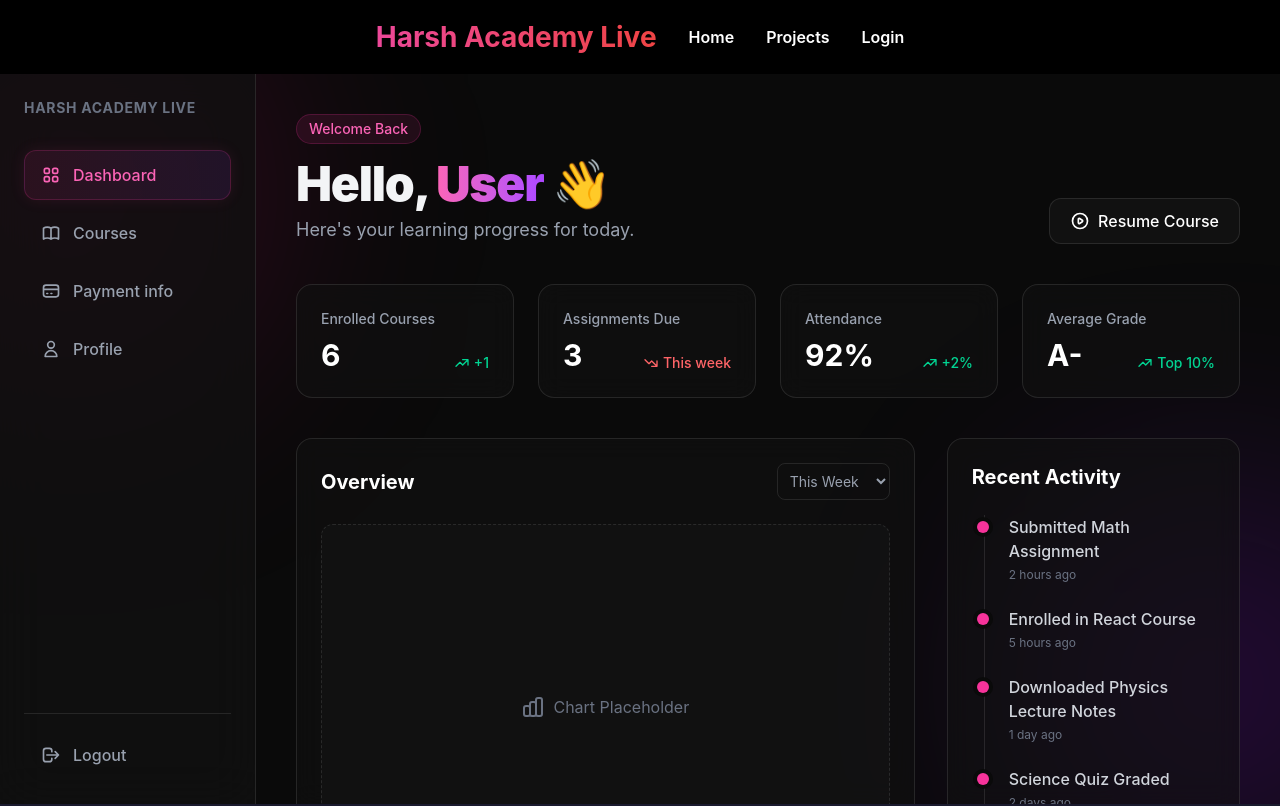
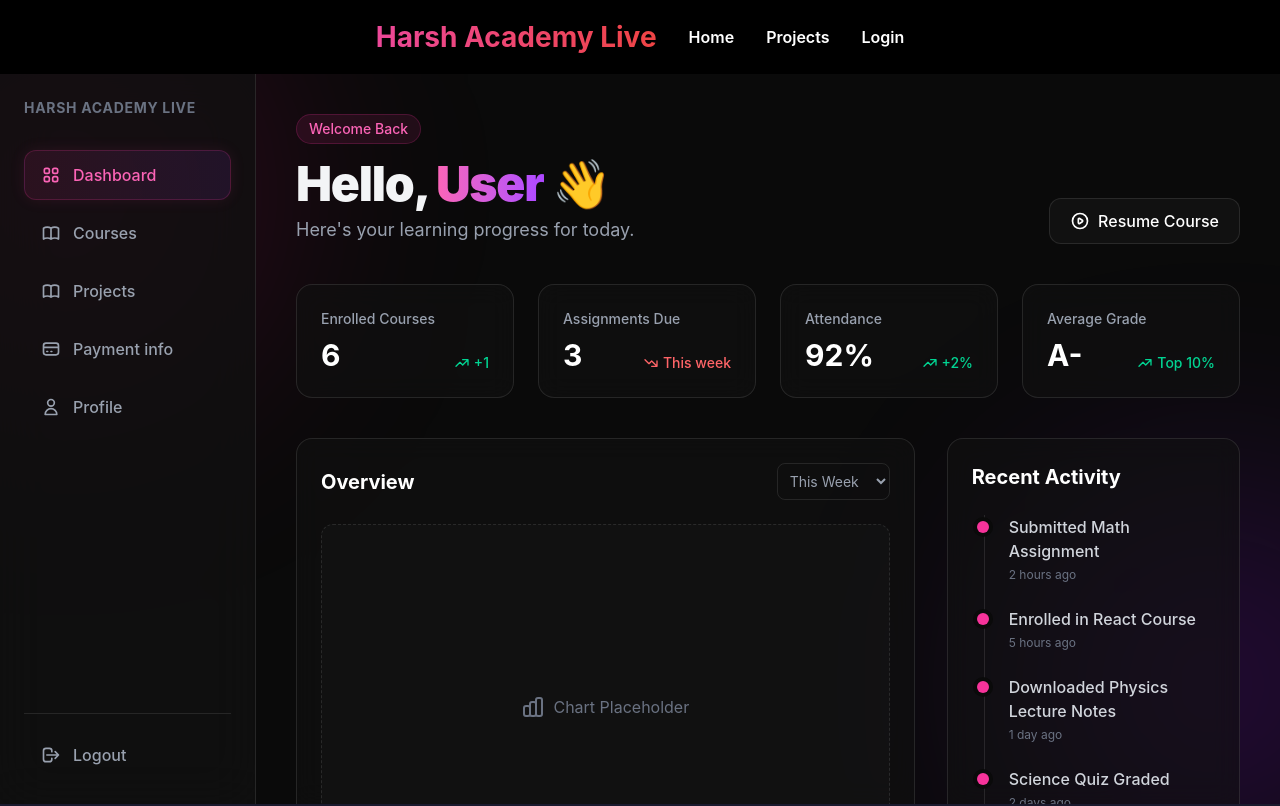
Before and after one commit to harsh-suman5/testing_website, a React (Vite) app: page /dash_home in a window 1280 px wide. Shown: the top 806 px of the page. Built offline with nearby package versions, Linux system fonts and the light colour scheme; no server answers.

Commit message:
sidebar projects added

```diff
--- a/src/components/dashboard/dash_home.jsx
+++ b/src/components/dashboard/dash_home.jsx
@@ -73,6 +73,12 @@ const Dash_home = () => {
               <a href="/courses" className="flex items-center gap-3 px-4 py-3 rounded-xl text-gray-400 hover:text-white hover:bg-white/5 border border-transparent hover:border-white/10 transition-all font-medium group">
                 <svg className="w-5 h-5 group-hover:text-pink-400 transition-colors" fill="none" viewBox="0 0 24 24" stroke="currentColor"><path strokeLinecap="round" strokeLinejoin="round" strokeWidth="2" d="M12 6.253v13m0-13C10.832 5.477 9.246 5 7.5 5S4.168 5.477 3 6.253v13C4.168 18.477 5.754 18 7.5 18s3.332.477 4.5 1.253m0-13C13.168 5.477 14.754 5 16.5 5c1.747 0 3.332.477 4.5 1.253v13C19.832 18.477 18.247 18 16.5 18c-1.746 0-3.332.477-4.5 1.253" /></svg>
                 Courses
+              </a>
+            </li>
+            <li>
+              <a href="/projects" className="flex items-center gap-3 px-4 py-3 rounded-xl text-gray-400 hover:text-white hover:bg-white/5 border border-transparent hover:border-white/10 transition-all font-medium group">
+                <svg className="w-5 h-5 group-hover:text-pink-400 transition-colors" fill="none" viewBox="0 0 24 24" stroke="currentColor"><path strokeLinecap="round" strokeLinejoin="round" strokeWidth="2" d="M12 6.253v13m0-13C10.832 5.477 9.246 5 7.5 5S4.168 5.477 3 6.253v13C4.168 18.477 5.754 18 7.5 18s3.332.477 4.5 1.253m0-13C13.168 5.477 14.754 5 16.5 5c1.747 0 3.332.477 4.5 1.253v13C19.832 18.477 18.247 18 16.5 18c-1.746 0-3.332.477-4.5 1.253" /></svg>
+                Projects
               </a>
             </li>
             <li>
```
